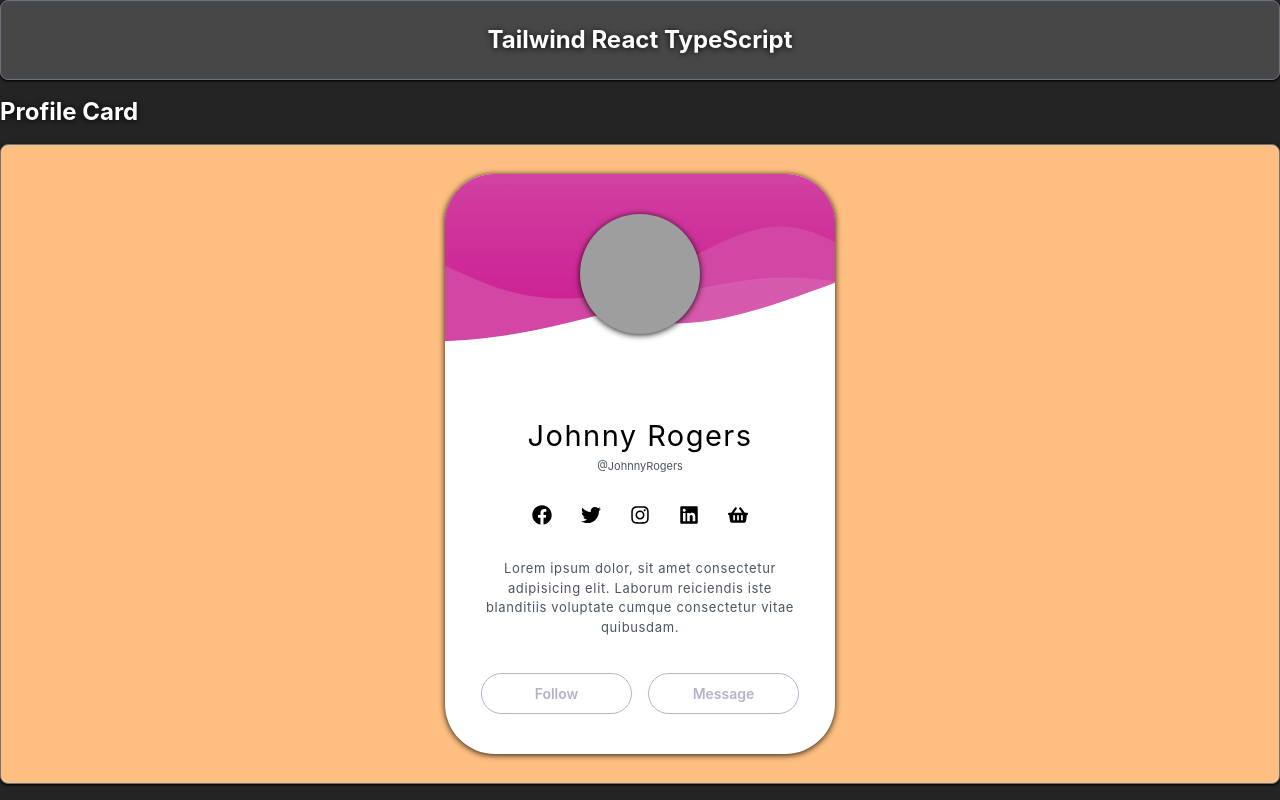
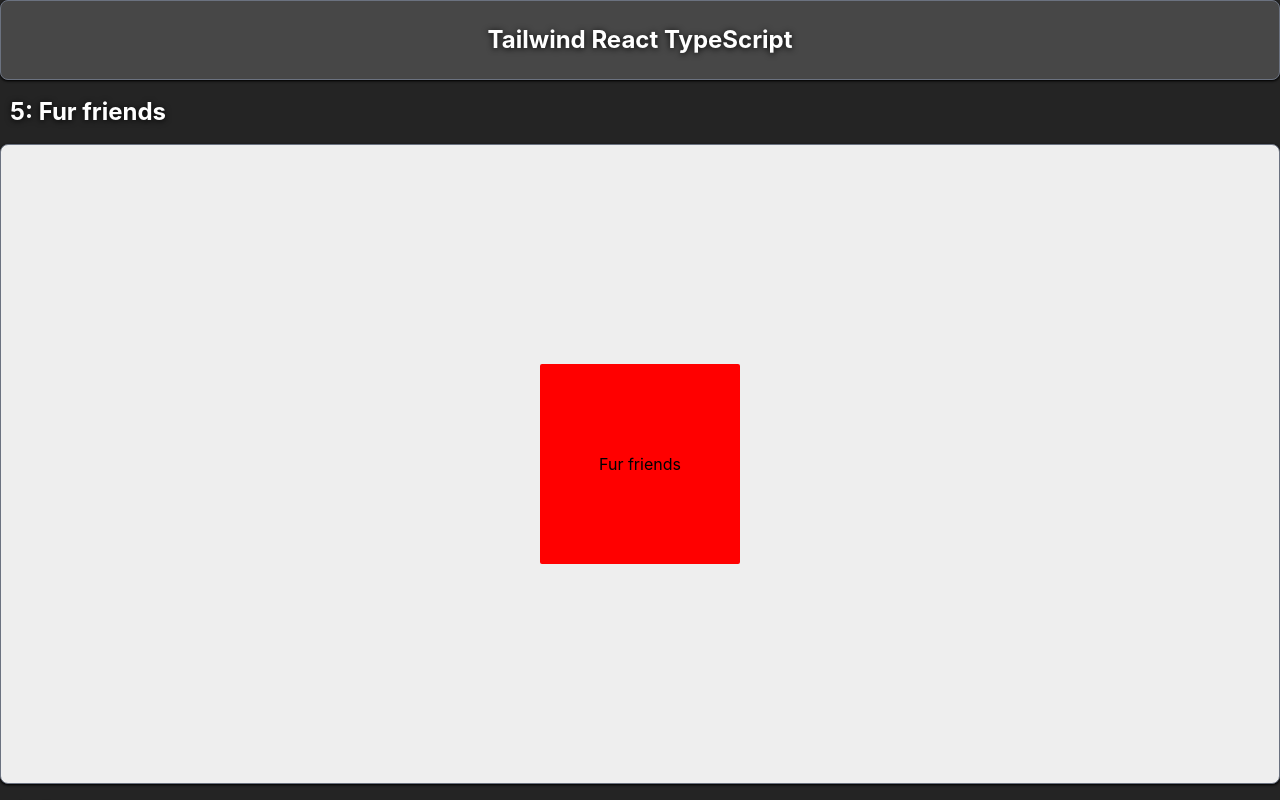
Before and after one commit to kozzztia/tailwind, a React (Vite) app: page / in a window 1280 px wide. Shown: the top 800 px of the page. Built offline with nearby package versions, Linux system fonts and the light colour scheme; grey boxes are pictures that could not be loaded.

Commit message:
fix main list/ title

```diff
--- a/src/App.tsx
+++ b/src/App.tsx
@@ -15,7 +15,7 @@ function App() {
 
                     const Component = item.component;
                     return (
-                    <CardContainer color={item.color} name={item.name} key={item.id}>
+                    <CardContainer color={item.color} name={`${item.id}: ${item.name}`} key={item.id}>
                           <Component />
                     </CardContainer>
 
--- /dev/null
+++ b/src/components/FurFriends/FurFriends.tsx
@@ -0,0 +1,8 @@
+
+const FurFriends = () => {
+  return (
+    <div className='w-[200px] h-[200px] bg-[red] rounded-sm flex justify-center items-center'>Fur friends</div>
+  )
+}
+
+export default FurFriends
--- a/src/components/ui-kit/Title/Title.tsx
+++ b/src/components/ui-kit/Title/Title.tsx
@@ -2,7 +2,7 @@ import React from 'react'
 
 const Title: React.FC<TitleProps> = ({name, Tag}) => {
   return (
-    <Tag className={`text-2xl font-bold drop-shadow text-white text-left`}>{name}</Tag>
+    <Tag className={`text-2xl font-bold drop-shadow text-white text-left px-[10px]`}>{name}</Tag>
   )
 }
 
--- a/src/constants/list.ts
+++ b/src/constants/list.ts
@@ -24,8 +24,14 @@ export const list: ListItem[] = [
         name: 'Password generator',
         component: lazy(() => import('../components/PasswordGenerator/PasswordGenerator')),
         color: '#fff'
+    },
+    {
+        id: 5,
+        name: 'Fur friends',
+        component: lazy(() => import('../components/FurFriends/FurFriends')),
+        color: '#eee'
     }
-]
+].reverse();
 
 
 type ListItem = {
```
